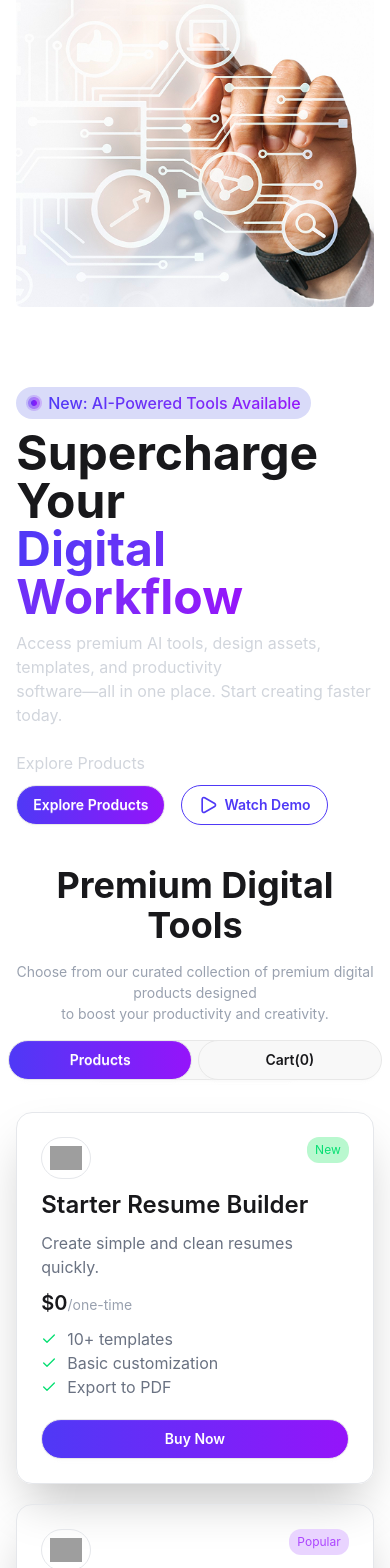
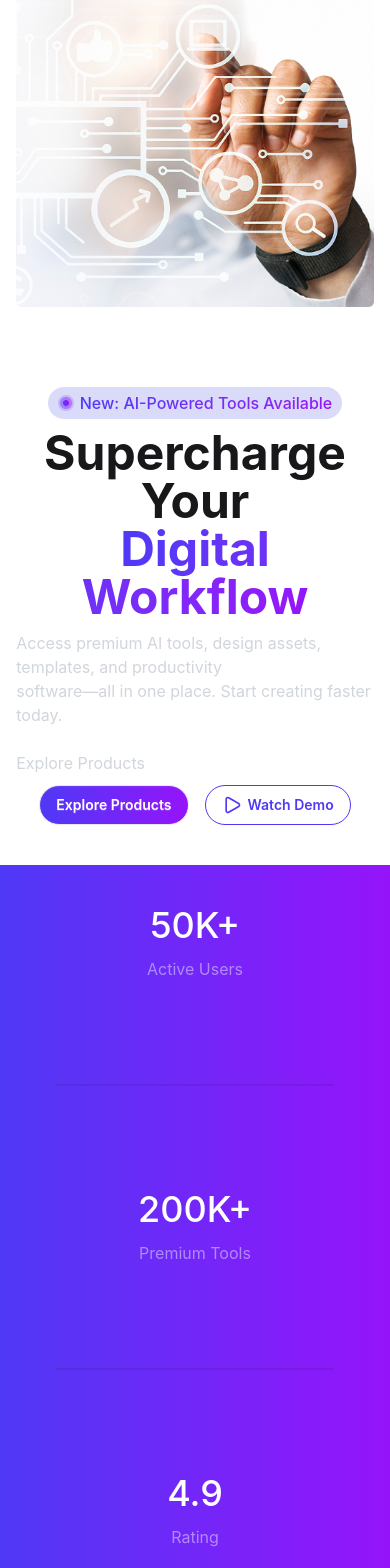
Before and after one commit to Mr-Xibon94/A6-digitaToolsPlatform-byMdMamunurRahman, a React (Vite) app: page / in a window 390 px wide. Shown: the part 391-1959 px from the top of the page. Built offline with nearby package versions, Linux system fonts and the light colour scheme; grey boxes are pictures that could not be loaded.

Commit message:
body section one is completed

```diff
--- a/src/Components/Allcards.jsx
+++ b/src/Components/Allcards.jsx
@@ -4,6 +4,7 @@ import SelectedCart from './SelectedCart';
 import { ShoppingCart } from 'lucide-react';
 import Navbar from './NavBar/Navbar';
 import Banner from './Banner/Banner';
+import BodySectionOne from './BodySection/BodySectionOne';
 
 const Allcards = ({ cardsDataPromise }) => {
     // here the api data is used
@@ -50,6 +51,12 @@ const Allcards = ({ cardsDataPromise }) => {
             <Banner>
 
             </Banner>
+
+            {/* it is my body section part 1  */}
+
+            <BodySectionOne>
+
+            </BodySectionOne>
 
 
             {/* it is my full card section  */}
--- a/src/Components/Banner/Banner.jsx
+++ b/src/Components/Banner/Banner.jsx
@@ -9,15 +9,15 @@ const Banner = () => {
             <div className='w-11/12 m-auto flex flex-col-reverse md:flex-row justify-center items-center gap-20 mb-10'>
             {/* it is the text and button section  */}
                 <div className='flex flex-col w-fit h-fit text-ce space-y-2.5'>
-                    <div className=' '>
-                        <div className='flex w-fit py-1 px-2.5 rounded-2xl bg-[#5d66e63b] gap-1.5'>
+                    <div className='flex justify-center md:justify-start '>
+                        <div className='flex w-fit justify-center md:justify-start py-1 px-2.5 rounded-2xl bg-[#5d66e63b] gap-1.5'>
                             <div className='flex items-center object-contain'>
                                 <img src={circle} alt="circle" />
                             </div>
                             <p className='bg-gradient-to-r from-[#4f39f6] to-[#9514fa] bg-clip-text text-transparent font-medium'> New: AI-Powered Tools Available</p>
                         </div>
                     </div>
-                    <h1 className='text-5xl font-bold'>Supercharge Your<br /><span className='bg-gradient-to-r from-[#4f39f6] to-[#9514fa] bg-clip-text text-transparent'>Digital Workflow</span> </h1>
+                    <h1 className='text-5xl font-bold text-center md:text-left'>Supercharge Your<br /><span className='bg-gradient-to-r from-[#4f39f6] to-[#9514fa] bg-clip-text text-transparent'>Digital Workflow</span> </h1>
                     <p className='text-gray-300'>
                         Access premium AI tools, design assets, templates, and productivity<br/>
                         software—all in one place. Start creating faster today.<br/>
@@ -26,7 +26,7 @@ const Banner = () => {
                         Explore Products
                     </p>
 
-                    <div className='flex gap-4'>
+                    <div className='flex gap-4 justify-center md:justify-start'>
                         <button className='btn rounded-3xl bodyColor text-white'>
                             Explore Products
                         </button>
--- /dev/null
+++ b/src/Components/BodySection/BodySectionOne.jsx
@@ -0,0 +1,34 @@
+import React from 'react';
+
+const BodySectionOne = () => {
+    return (
+        <div>
+            <div className='bodyColor mb-10'>
+                <div className='w-11/12 mx-auto px-10 flex flex-col md:flex-row justify-center gap-20 p-10 text-white'>
+                    <div className='text-center'>
+                        <p className='text-4xl font-medium mb-3'>50K+</p>
+                        <p className='text-white opacity-45'>Active Users</p>
+                    </div>
+
+                        <div className="divider divider-vertical md:divider-horizontal divider-start text-white"></div>
+
+                    <div className='text-center'>
+                        <p className='text-4xl font-medium mb-3'>200K+</p>
+                        <p className='text-white opacity-45'>Premium Tools</p>
+                    </div>
+
+                    <div className="divider divider-vertical md:divider-horizontal  divider-start text-white"></div>
+                    <div className='text-center'>
+                        <p className='text-4xl font-medium mb-3'>4.9</p>
+                        <p className='text-white opacity-45'>Rating</p>
+                    </div>
+
+                </div>
+
+            </div>
+
+        </div>
+    );
+};
+
+export default BodySectionOne;
```
